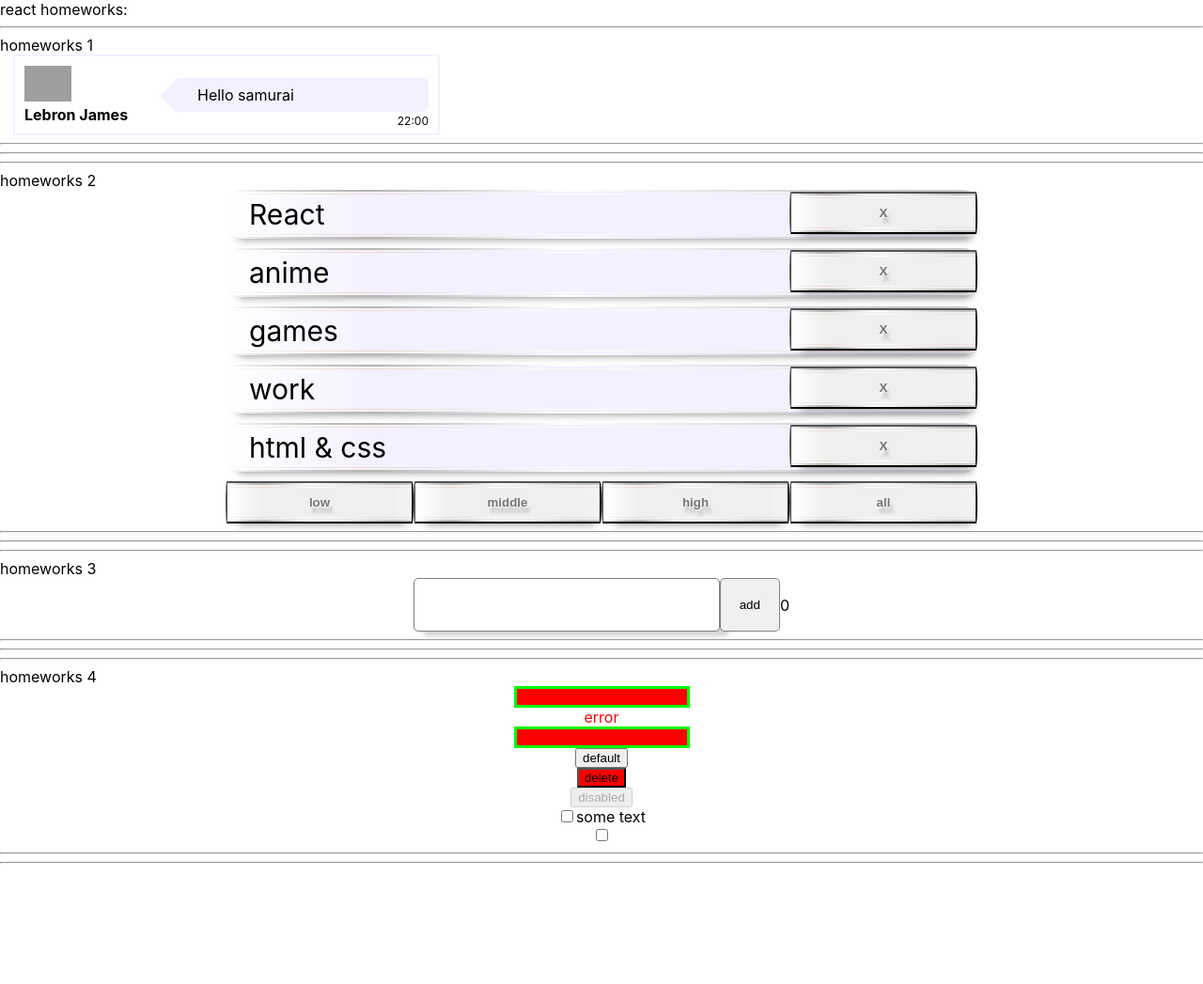
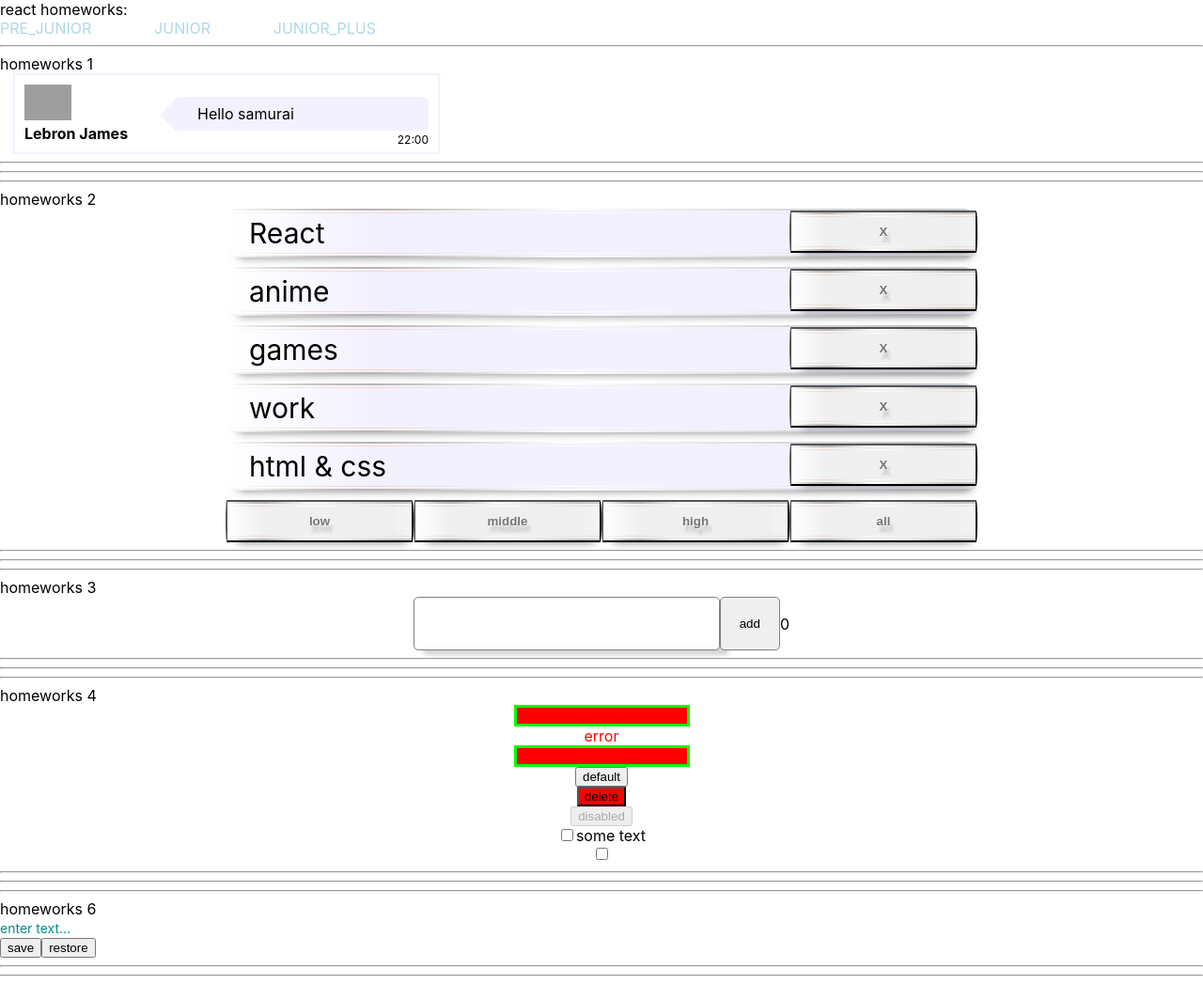
Before and after one commit to AlexeyKrop/AlexeyKrop.github.io, a React (Create React App) app: page /#/pre-junior in a window 1280 px wide. Shown: the whole page at 94% size. Before the commit the page ends 927 px from the top, so only its background shows below. Built offline with nearby package versions, Linux system fonts and the light colour scheme; grey boxes are pictures that could not be loaded.

Commit message:
add homework

```diff
--- a/src/p1-main/m1-ui/u1-app/App.module.css
+++ b/src/p1-main/m1-ui/u1-app/App.module.css
@@ -1,3 +1,16 @@
 .App {
 
 }
+.list__link{
+    max-width: 400px;
+    width: 100%;
+    display: flex;
+    justify-content: space-between;
+}
+.link{
+    color: lightblue;
+    text-decoration: none;
+}
+.link:hover{
+    color: darkblue;
+}
--- a/src/p1-main/m1-ui/u1-app/App.tsx
+++ b/src/p1-main/m1-ui/u1-app/App.tsx
@@ -1,19 +1,16 @@
 import React from 'react'
 import s from './App.module.css'
-import HW1 from '../../../p2-homeworks/h1/HW1'
-import HW2 from "../../../p2-homeworks/h2/HW2";
-import HW3 from "../../../p2-homeworks/h3/HW3";
-import HW4 from "../../../p2-homeworks/h4/HW4";
+import HW5 from "../../../p2-homeworks/h5-rrd-v6/HW5";
 
 function App() {
     return (
         <div className={s.App}>
-            <div>react homeworks:</div>
-            <HW1/>
-            <HW2/>
-            <HW3/>
-            <HW4/>
-            {/*<HW5/>*/}
+            <div className={s.wrapper}>react homeworks:</div>
+            {/*<HW1/>*/}
+            {/*<HW2/>*/}
+            {/*<HW3/>*/}
+            {/*<HW4/>*/}
+            <HW5/>
 
         </div>
     )
--- a/src/p2-homeworks/h5-rrd-v6/HW5.tsx
+++ b/src/p2-homeworks/h5-rrd-v6/HW5.tsx
@@ -1,18 +1,19 @@
 import React from 'react'
 import Header from './Header'
 import Pages from './Pages'
+import {HashRouter} from "react-router-dom";
 
 function HW5() {
     return (
         <div>
             {/*в gh-pages лучше работает HashRouter*/}
-            {/*<HashRouter>*/}
+            <HashRouter>
 
             <Header/>
 
             <Pages/>
 
-            {/*</HashRouter>*/}
+            </HashRouter>
         </div>
     )
 }
--- a/src/p2-homeworks/h5-rrd-v6/Header.tsx
+++ b/src/p2-homeworks/h5-rrd-v6/Header.tsx
@@ -1,9 +1,14 @@
 import React from 'react'
+import { NavLink } from 'react-router-dom';
+import {PATH} from "./Pages";
+import s from '../../p1-main/m1-ui/u1-app/App.module.css'
 
 function Header() {
     return (
-        <div>
-            // add NavLinks
+        <div className={s.list__link}>
+            <NavLink className={s.link} to={PATH.PRE_JUNIOR}>PRE_JUNIOR</NavLink>
+            <NavLink className={s.link} to={PATH.JUNIOR}>JUNIOR</NavLink>
+            <NavLink className={s.link} to={PATH.JUNIOR_PLUS}>JUNIOR_PLUS</NavLink>
 
         </div>
     )
--- a/src/p2-homeworks/h5-rrd-v6/Pages.tsx
+++ b/src/p2-homeworks/h5-rrd-v6/Pages.tsx
@@ -1,16 +1,21 @@
 import React from 'react'
 import {Routes, Route, Navigate} from 'react-router-dom';
+import s from '../../../src/p1-main/m1-ui/u1-app/App.module.css'
 import PreJunior from "./pages/PreJunior";
 import Error404 from "./pages/Error404";
+import Junior from "./pages/Junior";
+import JuniorPlus from "./pages/JuniorPlus";
 
 export const PATH = {
     PRE_JUNIOR: '/pre-junior',
+    JUNIOR: '/junior',
+    JUNIOR_PLUS: '/junior-plus',
     // add paths
 }
 
 function Pages() {
     return (
-        <div>
+        <div className={s.wrapper}>
             {/*Routes выбирает первый подходящий роут*/}
           {/* eslint-disable-next-line react/jsx-no-undef */}
             <Routes>
@@ -19,6 +24,8 @@ function Pages() {
                 <Route path={'/'} element={<Navigate to={PATH.PRE_JUNIOR}/>}/>
 
                 <Route path={PATH.PRE_JUNIOR} element={<PreJunior/>}/>
+                <Route path={PATH.JUNIOR} element={<Junior/>}/>
+                <Route path={PATH.JUNIOR_PLUS} element={<JuniorPlus/>}/>
                 // add routes
 
                 {/*он отрисуется если пользователь захочет попасть на несуществующую страницу*/}
--- /dev/null
+++ b/src/p2-homeworks/h5-rrd-v6/pages/Junior.tsx
@@ -0,0 +1,11 @@
+import React from 'react';
+
+const Junior = () => {
+  return (
+    <div>
+
+    </div>
+  );
+};
+
+export default Junior;
--- /dev/null
+++ b/src/p2-homeworks/h5-rrd-v6/pages/JuniorPlus.tsx
@@ -0,0 +1,11 @@
+import React from 'react';
+
+const JuniorPlus = () => {
+  return (
+    <div>
+
+    </div>
+  );
+};
+
+export default JuniorPlus;
--- a/src/p2-homeworks/h5-rrd-v6/pages/PreJunior.tsx
+++ b/src/p2-homeworks/h5-rrd-v6/pages/PreJunior.tsx
@@ -3,6 +3,7 @@ import HW1 from '../../h1/HW1'
 import HW2 from '../../h2/HW2'
 import HW3 from '../../h3/HW3'
 import HW4 from '../../h4/HW4'
+import HW6 from "../../h6/HW6";
 
 function PreJunior() {
     return (
@@ -11,7 +12,7 @@ function PreJunior() {
             <HW2/>
             <HW3/>
             <HW4/>
-            {/*<HW6/>*/}
+            <HW6/>
 
         </div>
     )
--- a/src/p2-homeworks/h6/HW6.tsx
+++ b/src/p2-homeworks/h6/HW6.tsx
@@ -5,14 +5,15 @@ import {restoreState, saveState} from './localStorage/localStorage'
 
 function HW6() {
     const [value, setValue] = useState<string>('')
-
+    const [valueForLocalStorage, setValueForLocalStorage] = useState<string>(value)
     const save = () => {
-        saveState<string>('editable-span-value', value)
+      saveState<string>('editable-span-value', value)
+      setValueForLocalStorage(value)
     }
     const restore = () => {
-        // setValue()
+      restoreState<string>('editable-span-value', valueForLocalStorage)
+      setValue(valueForLocalStorage)
     }
-
     return (
         <div>
             <hr/>
--- a/src/p2-homeworks/h6/common/c4-SuperEditableSpan/SuperEditableSpan.tsx
+++ b/src/p2-homeworks/h6/common/c4-SuperEditableSpan/SuperEditableSpan.tsx
@@ -1,6 +1,6 @@
 import React, {DetailedHTMLProps, InputHTMLAttributes, HTMLAttributes, useState} from 'react'
 import SuperInputText from '../../../h4/common/c1-SuperInputText/SuperInputText'
-
+import s from '../../hw6.module.css'
 // тип пропсов обычного инпута
 type DefaultInputPropsType = DetailedHTMLProps<InputHTMLAttributes<HTMLInputElement>, HTMLInputElement>
 // тип пропсов обычного спана
@@ -31,22 +31,22 @@ const SuperEditableSpan: React.FC<SuperEditableSpanType> = (
     const {children, onDoubleClick, className, ...restSpanProps} = spanProps || {}
 
     const onEnterCallback = () => {
-        // setEditMode() // выключить editMode при нажатии Enter
+        setEditMode(false) // выключить editMode при нажатии Enter
 
         onEnter && onEnter()
     }
     const onBlurCallback = (e: React.FocusEvent<HTMLInputElement>) => {
-        // setEditMode() // выключить editMode при нажатии за пределами инпута
+        setEditMode(false) // выключить editMode при нажатии за пределами инпута
 
         onBlur && onBlur(e)
     }
     const onDoubleClickCallBack = (e: React.MouseEvent<HTMLSpanElement, MouseEvent>) => {
-        // setEditMode() // включить editMode при двойном клике
+        setEditMode(true) // включить editMode при двойном клике
 
         onDoubleClick && onDoubleClick(e)
     }
 
-    const spanClassName = `${'сделать красивый стиль для спана'} ${className}`
+    const spanClassName = `${s.text} ${className}`
 
     return (
         <>
--- /dev/null
+++ b/src/p2-homeworks/h6/hw6.module.css
@@ -0,0 +1,4 @@
+.text{
+    font-size: 14px;
+    color: darkcyan;
+}
```
